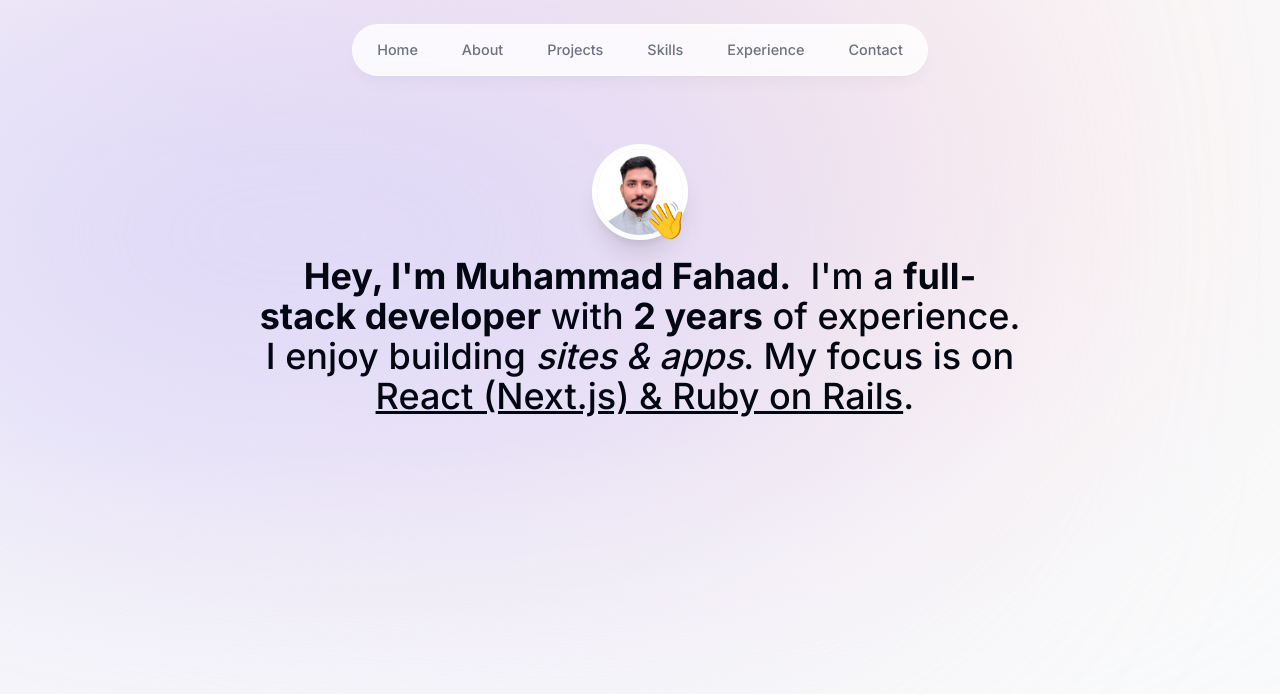
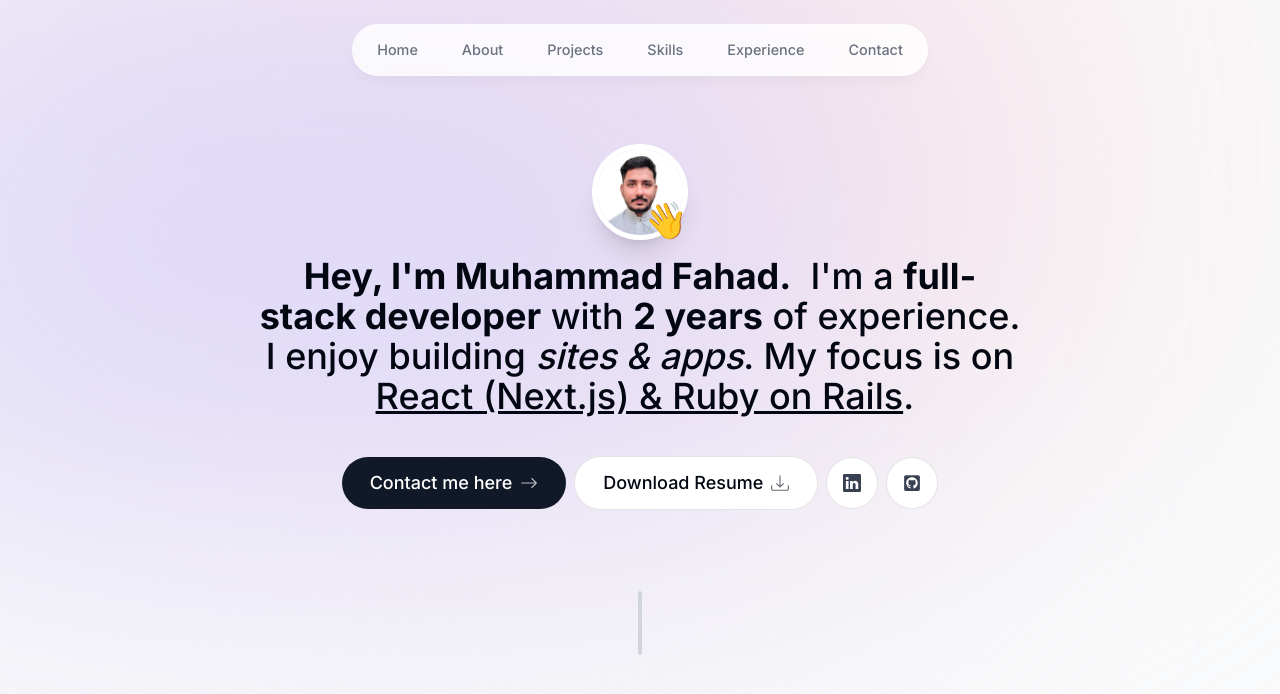
Before and after one commit to MFahadUmer/Next-Portfolio, a Next.js app: page / in a window 1280 px wide. Shown: the top 694 px of the page. Built offline with nearby package versions, Linux system fonts and the light colour scheme.

Commit message:
Adds Intro Section and Section Divider

```diff
--- a/app/page.tsx
+++ b/app/page.tsx
@@ -1,10 +1,12 @@
 import Header from '@/components/header';
 import Intro from '@/components/intro';
+import SectionDivider from '@/components/section-divider';
 
 export default function Home() {
   return (
     <main className="flex flex-col items-center px-4">
       <Intro />
+      <SectionDivider />
     </main>
   );
 }
--- a/components/intro.tsx
+++ b/components/intro.tsx
@@ -1,7 +1,12 @@
 'use client';
+import React from 'react';
 import Image from 'next/image';
-import React from 'react';
+import Link from 'next/link';
 import { motion } from 'framer-motion';
+import { BsArrowRight } from 'react-icons/bs';
+import { BsDownload } from 'react-icons/bs';
+import { BsLinkedin } from 'react-icons/bs';
+import { FaGithubSquare } from 'react-icons/fa';
 
 export default function Intro() {
   return (
@@ -54,6 +59,42 @@
         &nbsp;
         <span className="underline">React (Next.js) & Ruby on Rails</span>.
       </motion.p>
+      <motion.div
+        className="flex flex-col sm:flex-row items-center justify-center gap-2 px-4 text-lg font-medium"
+        initial={{ opacity: 0, y: 100 }}
+        animate={{ opacity: 1, y: 0 }}
+        transition={{
+          delay: 0.1,
+        }}
+      >
+        <Link
+          href="#contact"
+          className="group bg-gray-900 text-white px-7 py-3 flex items-center gap-2 rounded-full outline-none focus:scale-110 hover:scale-110 hover:bg-gray-950 active:scale-105 transition"
+        >
+          Contact me here
+          <BsArrowRight className="opacity-70 group-hover:translate-x-2 transition" />
+        </Link>
+        <a
+          href="/Muhammad-Fahad-Resume.pdf"
+          className="cursor-pointer group bg-white px-7 py-3 flex items-center gap-2 rounded-full outline-none focus:scale-110 hover:scale-110  active:scale-105 transition border border-black/10"
+          download
+        >
+          Download Resume
+          <BsDownload className="opacity-60 group-hover:translate-y-1 transition" />
+        </a>
+        <a
+          href="https://www.linkedin.com/in/muhammad-fahad-umer/"
+          className="bg-white p-4 text-gray-700 flex items-center gap-2 rounded-full outline-none focus:scale-[1.15] hover:scale-[1.15] hover:text-gray-950  active:scale-105 transition border border-black/10"
+        >
+          <BsLinkedin />
+        </a>
+        <a
+          href="https://github.com/MFahadUmer"
+          className="bg-white p-4 text-gray-700 flex items-center gap-2 rounded-full outline-none focus:scale-[1.15] hover:scale-[1.15] hover:text-gray-950  active:scale-105 transition border border-black/10"
+        >
+          <FaGithubSquare />
+        </a>
+      </motion.div>
     </section>
   );
 }
--- /dev/null
+++ b/components/section-divider.tsx
@@ -0,0 +1,15 @@
+'use client';
+import React from 'react';
+import { motion } from 'framer-motion';
+export default function SectionDivider() {
+  return (
+    <motion.div
+      className="bg-gray-300 my-20 h-16 w-1 rounded-full hidden sm:block"
+      initial={{ opacity: 0, y: 100 }}
+      animate={{ opacity: 1, y: 1 }}
+      transition={{
+        delay: 0.125,
+      }}
+    ></motion.div>
+  );
+}
```
Also changed, not shown: 1 other file (tests, documents, lock files or other folders).
